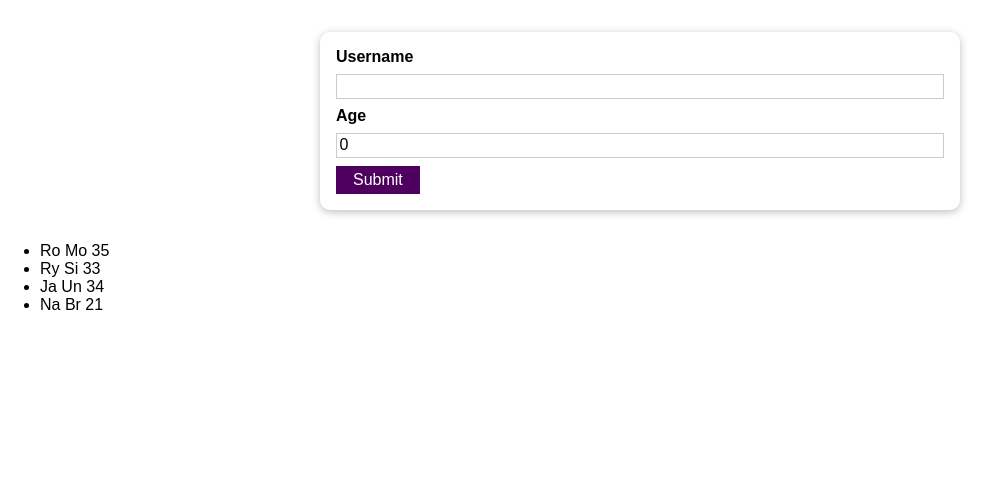
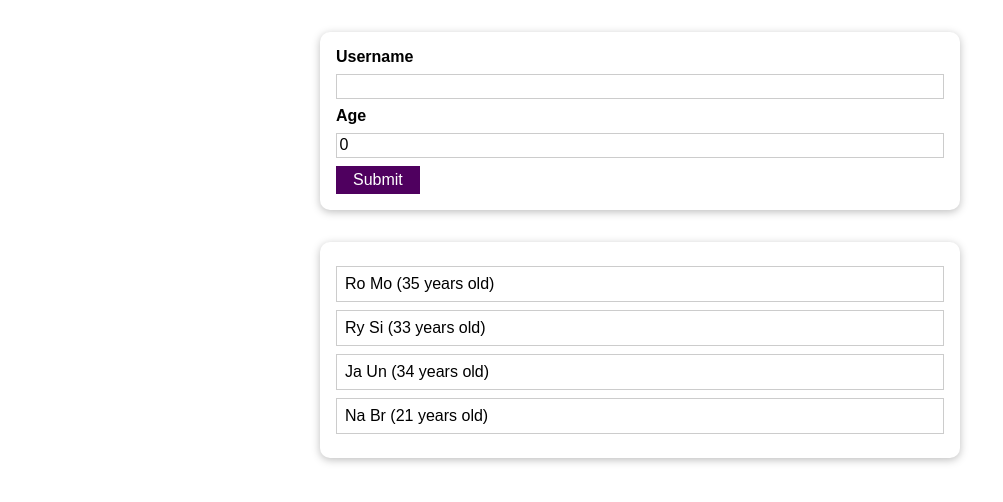
Before and after one commit to rmohanmd/user-list, a React (Create React App) app: page / in a window 1280 px wide. Shown: the top 502 px of the page, without its empty margins (0-1003 px from the left). Built offline with nearby package versions, Linux system fonts and the light colour scheme.

Commit message:
Added custom Card component to List component & add styling
Removed the ListItem component due to uneccesary seperation of component functions.

```diff
--- a/src/App.js
+++ b/src/App.js
@@ -22,9 +22,7 @@ function App() {
   return (
     <div>
       <Input addUser={addUserHandler} />
-      <section>
-        <List list={userList} />
-      </section>
+      <List list={userList} />
     </div>
   );
 }
--- a/src/components/List/List.js
+++ b/src/components/List/List.js
@@ -1,15 +1,18 @@
 import React from "react";
-import ListItem from "./ListItem/ListItem";
+import Card from "../Utils/Card";
+import styles from "./List.module.css";
 
 const List = (props) => {
   return (
-    <ul>
-      {props.list.map((user) => (
-        <ListItem key={user.id} id={user.id}>
-          {user.name} {user.age}
-        </ListItem>
-      ))}
-    </ul>
+    <Card className={styles.lists}>
+      <ul>
+        {props.list.map((user) => (
+          <li key={user.id}>
+            {user.name} ({user.age} years old)
+          </li>
+        ))}
+      </ul>
+    </Card>
   );
 };
 
--- /dev/null
+++ b/src/components/List/List.module.css
@@ -0,0 +1,16 @@
+.lists {
+  margin: 2rem auto;
+  width: 90%;
+  max-width: 40rem;
+}
+
+.lists ul {
+  list-style: none;
+  padding: 1rem;
+}
+
+.lists li {
+  border: 1px solid #ccc;
+  margin: 0.5rem 0;
+  padding: 0.5rem;
+}
--- a/src/components/List/ListItem/ListItem.js
+++ /dev/null
@@ -1,7 +0,0 @@
-import React from "react";
-
-const ListItem = (props) => {
-  return <li>{props.children}</li>;
-};
-
-export default ListItem;
```
